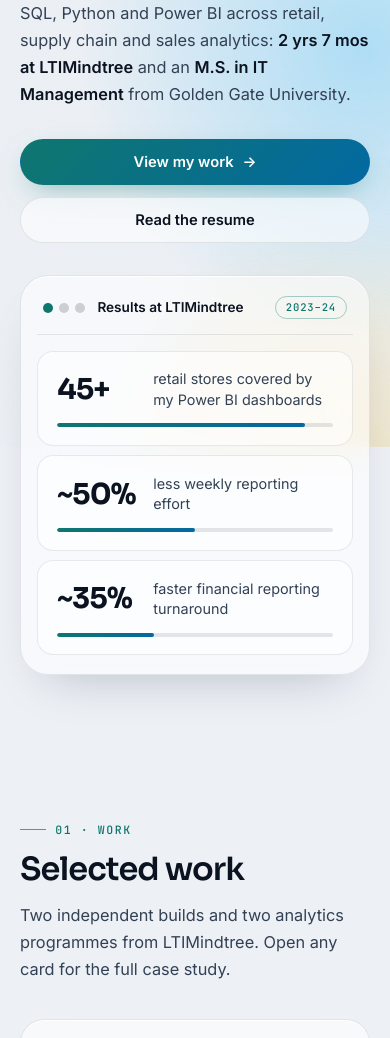
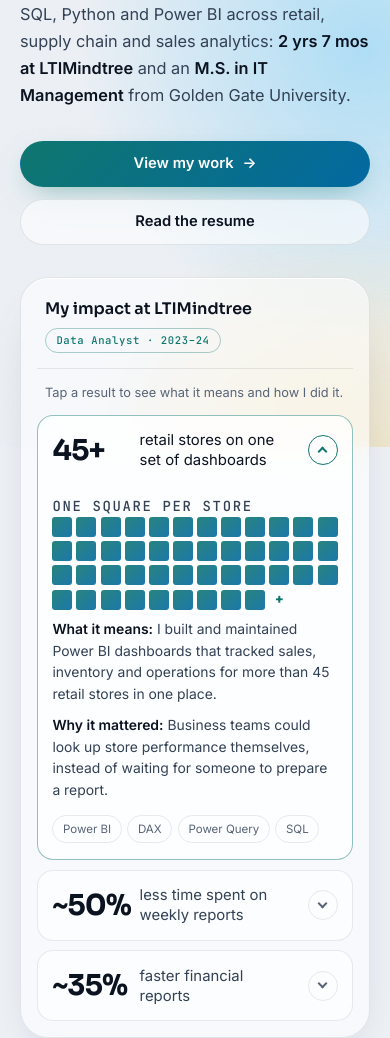
Before and after one commit to Mukeshhchandra/Mukesh-Chandra-Portfolio-v1.1, a plain HTML site: page index.html in a window 390 px wide. Shown: the part 397-1435 px from the top of the page. Drawn offline with Linux system fonts and the light colour scheme.

Commit message:
Hero: interactive "My impact" card that explains each result
- Each result opens (native <details>) to say what it means and how it was done
- 45+ stores as one square per store; ~50% and ~35% as before/after bars
- Remove the decorative window dots; wider card column, three-line headline
- Wrap the card header on small screens (no overflow at 320px)
- Reveal fallback so the hero never stays hidden if frames are delayed
- Refresh README and link-preview screenshots; note in CHANGELOG

Co-Authored-By: Claude Opus 5.5 <noreply@anthropic.com>

```diff
--- a/index.html
+++ b/index.html
@@ -313,7 +313,7 @@ h4 {
 /* =============================================================== hero */
 .hero { padding-top: clamp(7.5rem, 13vw, 9.5rem); padding-bottom: clamp(3rem, 6vw, 4.5rem); min-height: min(100svh, 60rem); display: flex; align-items: center; }
 .hero > .wrap { width: 100%; }
-.hero-grid { display: grid; grid-template-columns: minmax(0, 1.25fr) minmax(0, 0.75fr); gap: clamp(2rem, 5vw, 4.5rem); align-items: center; }
+.hero-grid { display: grid; grid-template-columns: minmax(0, 1fr) minmax(0, 0.95fr); gap: clamp(2rem, 5vw, 4.5rem); align-items: center; }
 .hero-id { display: flex; align-items: center; gap: 0.85rem; margin-bottom: 1.6rem; }
 .avatar { width: 56px; height: 56px; border-radius: 50%; object-fit: cover; object-position: center 30%; border: 2px solid color-mix(in srgb, var(--accent) 55%, transparent); flex-shrink: 0; }
 .hero-id strong { display: block; color: var(--fg); font: 600 1.02rem/1.25 var(--f-display); }
@@ -326,52 +326,62 @@ h4 {
 .badge .dot { position: relative; width: 8px; height: 8px; border-radius: 50%; background: #34d399; }
 .badge .dot::after { content: ""; position: absolute; inset: -4px; border-radius: 50%; border: 2px solid #34d399; opacity: 0; animation: ping 2.4s var(--ease) infinite; }
 @keyframes ping { 0% { transform: scale(0.6); opacity: 0.7; } 100% { transform: scale(1.6); opacity: 0; } }
-.hero h1 { font: 700 clamp(2.3rem, 4.6vw, 4rem)/1.04 var(--f-display); letter-spacing: -0.04em; margin: 0 0 1.25rem; }
+.hero h1 { font: 700 clamp(2.3rem, 4.4vw, 3.7rem)/1.05 var(--f-display); letter-spacing: -0.04em; margin: 0 0 1.25rem; }
 .grad { background: linear-gradient(100deg, var(--accent), var(--accent-2)); -webkit-background-clip: text; background-clip: text; color: transparent; }
 .hero-sub { font-size: clamp(1.02rem, 1.5vw, 1.15rem); max-width: 50ch; color: var(--fg-soft); }
 .hero-sub b { color: var(--fg); font-weight: 600; }
 .hero-cta { display: flex; flex-wrap: wrap; gap: 0.75rem; margin-top: 2rem; }
 
-/* The dashboard card: real figures from the LTIMindtree work, and the data
-   path behind them drawn as a live pipeline. */
+/* Impact card: each result opens to explain itself in plain words, with a
+   before/after comparison or a count of stores. Built on <details>, so it
+   works with no script at all. */
 .dash { padding: 1rem; border-radius: 28px; }
-.dash-top { display: flex; align-items: center; gap: 0.75rem; padding: 0.2rem 0.4rem 0.9rem; border-bottom: 1px solid var(--line); }
-.dash-dots { display: flex; gap: 6px; }
-.dash-dots i { width: 10px; height: 10px; border-radius: 50%; background: color-mix(in srgb, var(--fg) 18%, transparent); }
-.dash-dots i:first-child { background: var(--accent); }
-.dash-title { font-size: 0.85rem; font-weight: 600; color: var(--fg); }
-.dash-when { margin-left: auto; font: 500 0.66rem/1 var(--f-mono); letter-spacing: 0.08em; color: var(--accent); padding: 0.35rem 0.6rem; border-radius: 999px; border: 1px solid color-mix(in srgb, var(--accent) 35%, transparent); }
-.kpis { display: grid; gap: 0.6rem; margin: 1rem 0 0.2rem; }
-.kpi { display: grid; grid-template-columns: 6.5rem 1fr; align-items: center; column-gap: 1rem; padding: 1.1rem 1.2rem; border-radius: 16px; background: var(--panel); border: 1px solid var(--line); }
-.kpi b { display: block; font: 700 clamp(1.8rem, 3vw, 2.4rem)/1 var(--f-display); letter-spacing: -0.03em; color: var(--fg); }
-.kpi span { display: block; font-size: 0.9rem; line-height: 1.4; color: var(--fg-soft); }
-.kpi-bar { grid-column: 1 / -1; height: 4px; border-radius: 4px; margin-top: 0.85rem; background: color-mix(in srgb, var(--fg) 10%, transparent); overflow: hidden; }
-.kpi-bar i { display: block; height: 100%; border-radius: inherit; background: var(--btn-bg); transform-origin: 0 50%; }
-.js .kpi-bar i { transform: scaleX(0); }
-.js.ready .kpi-bar i { transform: scaleX(1); transition: transform 1.4s var(--ease) 0.7s; }
-.flow-box { padding: 0.9rem 0.6rem 0.5rem; border-radius: 16px; background: var(--panel); border: 1px solid var(--line); }
-.flow-label { margin: 0 0.4rem 0.4rem; font: 500 0.64rem/1.2 var(--f-mono); letter-spacing: 0.12em; text-transform: uppercase; color: var(--fg-muted); }
-.flow { width: 100%; height: auto; }
-.flow .node { fill: color-mix(in srgb, var(--fg) 6%, transparent); stroke: var(--line-strong); }
-.flow .node.hub { fill: color-mix(in srgb, var(--accent) 16%, transparent); stroke: color-mix(in srgb, var(--accent) 55%, transparent); }
-.flow .node.out { fill: color-mix(in srgb, var(--accent-2) 16%, transparent); stroke: color-mix(in srgb, var(--accent-2) 55%, transparent); }
-.flow text { fill: var(--fg); font: 600 13px var(--f-body); }
-.flow text.sub { fill: var(--fg-muted); font: 500 10.5px var(--f-mono); letter-spacing: 0.04em; }
-.flow .wire { fill: none; stroke: var(--line-strong); stroke-width: 1.5; }
-.flow .pulse { fill: none; stroke: var(--accent); stroke-width: 2.5; stroke-linecap: round; stroke-dasharray: 10 190; animation: pulse 3s linear infinite; }
-.flow .pulse.p2 { animation-delay: -1s; }
-.flow .pulse.p3 { animation-delay: -2s; }
-.flow .pulse.out { stroke: var(--accent-2); stroke-dasharray: 10 90; animation-duration: 1.5s; }
-@keyframes pulse { from { stroke-dashoffset: 200; } to { stroke-dashoffset: 0; } }
+.dash-top { display: flex; align-items: center; gap: 0.75rem; padding: 0.35rem 0.5rem 0.9rem; border-bottom: 1px solid var(--line); }
+.dash-title { font: 600 1rem/1.3 var(--f-display); color: var(--fg); }
+.dash-when { margin-left: auto; white-space: nowrap; font: 500 0.66rem/1 var(--f-mono); letter-spacing: 0.06em; color: var(--accent); padding: 0.4rem 0.65rem; border-radius: 999px; border: 1px solid color-mix(in srgb, var(--accent) 35%, transparent); }
+.dash-hint { margin: 0.85rem 0.5rem 0; font-size: 0.8rem; color: var(--fg-muted); }
+.kpis { display: grid; gap: 0.6rem; margin-top: 0.7rem; }
+.kpi { border-radius: 16px; background: var(--panel); border: 1px solid var(--line); transition: border-color 0.3s ease, background 0.3s ease; }
+.kpi:hover { border-color: var(--line-strong); }
+.kpi[open] { border-color: color-mix(in srgb, var(--accent) 45%, transparent); background: var(--panel-strong); }
+.kpi summary {
+  display: grid; grid-template-columns: 6.2rem minmax(0, 1fr) auto; align-items: center; column-gap: 1rem;
+  padding: 1rem 1.1rem; cursor: pointer; list-style: none; border-radius: 16px;
+}
+.kpi summary::-webkit-details-marker { display: none; }
+.kpi b { font: 700 clamp(1.8rem, 3vw, 2.3rem)/1 var(--f-display); letter-spacing: -0.03em; color: var(--fg); }
+.kpi-l { font-size: 0.93rem; line-height: 1.35; color: var(--fg-soft); transition: color 0.2s ease; }
+.kpi summary:hover .kpi-l, .kpi[open] .kpi-l { color: var(--fg); }
+.chev { display: grid; place-items: center; width: 30px; height: 30px; border-radius: 50%; border: 1px solid var(--line); color: var(--fg-muted); transition: transform 0.35s var(--ease), border-color 0.3s ease, color 0.3s ease; }
+.chev::before { content: ""; width: 7px; height: 7px; border-right: 2px solid currentColor; border-bottom: 2px solid currentColor; transform: translateY(-2px) rotate(45deg); }
+.kpi[open] .chev { transform: rotate(180deg); border-color: var(--accent); color: var(--accent); }
+.kpi-more { padding: 0.1rem 1.1rem 1.15rem; animation: fadeUp 0.4s var(--ease); }
+.kpi-more p { font-size: 0.87rem; line-height: 1.55; margin: 0.6rem 0 0; color: var(--fg-soft); }
+.kpi-more strong { color: var(--fg); font-weight: 600; }
+.kpi-tools { display: flex; flex-wrap: wrap; gap: 0.35rem; margin-top: 0.85rem; }
+.kpi-tools li { font-size: 0.72rem; padding: 0.22rem 0.6rem; border-radius: 999px; border: 1px solid var(--line); color: var(--fg-muted); }
+.viz-label { margin: 0 0 0.45rem; font: 500 0.62rem/1.2 var(--f-mono); letter-spacing: 0.12em; text-transform: uppercase; color: var(--fg-muted); }
+/* 45+ stores, one square each. */
+.stores { display: grid; grid-template-columns: repeat(16, minmax(0, 1fr)); gap: 4px; }
+.stores i { aspect-ratio: 1; border-radius: 3px; background: var(--btn-bg); opacity: 0.9; animation: pop 0.35s var(--ease) both; animation-delay: calc(var(--n) * 12ms); }
+.stores .plus { display: grid; place-items: center; font: 700 0.85rem/1 var(--f-display); color: var(--accent); }
+@keyframes pop { from { transform: scale(0); opacity: 0; } }
+/* Before / after bars. */
+.compare { display: grid; gap: 0.45rem; }
+.cmp { display: grid; grid-template-columns: 3.3rem minmax(0, 1fr) 3rem; align-items: center; gap: 0.6rem; font-size: 0.78rem; color: var(--fg-muted); }
+.cmp em { font-style: normal; text-align: right; color: var(--fg); font-weight: 600; font-variant-numeric: tabular-nums; }
+.track { height: 9px; border-radius: 9px; background: color-mix(in srgb, var(--fg) 9%, transparent); overflow: hidden; }
+.track i { display: block; height: 100%; width: var(--w); border-radius: inherit; background: color-mix(in srgb, var(--fg) 32%, transparent); transform-origin: 0 50%; animation: grow 0.9s var(--ease) both 0.1s; }
+.cmp.after .track i { background: var(--btn-bg); animation-delay: 0.4s; }
+@keyframes grow { from { transform: scaleX(0); } }
 
-.tools { display: flex; flex-wrap: wrap; align-items: center; gap: 0.5rem; margin-top: clamp(2.5rem, 5vw, 4rem); padding-top: 1.5rem; border-top: 1px solid var(--line); }
-.tools-label { font: 500 0.68rem/1 var(--f-mono); letter-spacing: 0.12em; text-transform: uppercase; color: var(--fg-muted); margin-right: 0.5rem; }
-.tools li { font-size: 0.84rem; font-weight: 500; color: var(--fg-soft); padding: 0.4rem 0.8rem; border-radius: 999px; border: 1px solid var(--line); background: var(--panel); transition: border-color 0.25s ease, color 0.25s ease, transform 0.3s var(--ease); }
-.tools li:hover { border-color: var(--accent); color: var(--fg); transform: translateY(-2px); }
-.tools ul { display: contents; }
 @media (max-width: 960px) { .hero-grid { grid-template-columns: 1fr; } .dash { max-width: 36rem; } }
 @media (max-width: 560px) {
-  .kpi { grid-template-columns: 5rem 1fr; }
+  .kpi summary { grid-template-columns: 4.7rem minmax(0, 1fr) auto; column-gap: 0.75rem; padding: 0.9rem; }
+  .kpi-more { padding: 0.1rem 0.9rem 1rem; }
+  .dash-top { flex-wrap: wrap; row-gap: 0.5rem; }
+  .dash-when { margin-left: 0; }
+  .stores { grid-template-columns: repeat(12, minmax(0, 1fr)); }
   .hero-cta .btn { flex: 1 1 100%; }
 }
 
@@ -692,16 +702,49 @@ html:has(.case:popover-open) { overflow: hidden; }
         </div>
       </div>
 
-      <figure class="dash glass" data-enter style="--d:3; margin:0" aria-label="Results from my retail and supply chain analytics work at LTIMindtree">
+      <figure class="dash glass" data-enter style="--d:3; margin:0" aria-label="My impact at LTIMindtree, explained">
         <div class="dash-top">
-          <span class="dash-dots" aria-hidden="true"><i></i><i></i><i></i></span>
-          <span class="dash-title">Results at LTIMindtree</span>
-          <span class="dash-when">2023&ndash;24</span>
+          <span class="dash-title">My impact at LTIMindtree</span>
+          <span class="dash-when">Data Analyst &middot; 2023&ndash;24</span>
         </div>
+        <p class="dash-hint">Tap a result to see what it means and how I did it.</p>
         <div class="kpis">
-          <div class="kpi"><b>45+</b><span>retail stores covered by my Power BI dashboards</span><div class="kpi-bar" aria-hidden="true"><i style="width:90%"></i></div></div>
-          <div class="kpi"><b>~50%</b><span>less weekly reporting effort</span><div class="kpi-bar" aria-hidden="true"><i style="width:50%"></i></div></div>
-          <div class="kpi"><b>~35%</b><span>faster financial reporting turnaround</span><div class="kpi-bar" aria-hidden="true"><i style="width:35%"></i></div></div>
+          <details class="kpi" name="impact" open>
+            <summary><b>45+</b><span class="kpi-l">retail stores on one set of dashboards</span><span class="chev" aria-hidden="true"></span></summary>
+            <div class="kpi-more">
+              <p class="viz-label">One square per store</p>
+              <div class="stores" aria-hidden="true"><i style="--n:0"></i><i style="--n:1"></i><i style="--n:2"></i><i style="--n:3"></i><i style="--n:4"></i><i style="--n:5"></i><i style="--n:6"></i><i style="--n:7"></i><i style="--n:8"></i><i style="--n:9"></i><i style="--n:10"></i><i style="--n:11"></i><i style="--n:12"></i><i style="--n:13"></i><i style="--n:14"></i><i style="--n:15"></i><i style="--n:16"></i><i style="--n:17"></i><i style="--n:18"></i><i style="--n:19"></i><i style="--n:20"></i><i style="--n:21"></i><i style="--n:22"></i><i style="--n:23"></i><i style="--n:24"></i><i style="--n:25"></i><i style="--n:26"></i><i style="--n:27"></i><i style="--n:28"></i><i style="--n:29"></i><i style="--n:30"></i><i style="--n:31"></i><i style="--n:32"></i><i style="--n:33"></i><i style="--n:34"></i><i style="--n:35"></i><i style="--n:36"></i><i style="--n:37"></i><i style="--n:38"></i><i style="--n:39"></i><i style="--n:40"></i><i style="--n:41"></i><i style="--n:42"></i><i style="--n:43"></i><i style="--n:44"></i><span class="plus">+</span></div>
+              <p><strong>What it means:</strong> I built and maintained Power BI dashboards that tracked sales, inventory and operations for more than 45 retail stores in one place.</p>
+              <p><strong>Why it mattered:</strong> Business teams could look up store performance themselves, instead of waiting for someone to prepare a report.</p>
+              <ul class="kpi-tools"><li>Power BI</li><li>DAX</li><li>Power Query</li><li>SQL</li></ul>
+            </div>
+          </details>
+          <details class="kpi" name="impact">
+            <summary><b>~50%</b><span class="kpi-l">less time spent on weekly reports</span><span class="chev" aria-hidden="true"></span></summary>
+            <div class="kpi-more">
+              <p class="viz-label">Weekly reporting effort</p>
+              <div class="compare" aria-hidden="true">
+                <div class="cmp"><span>Before</span><span class="track"><i style="--w:100%"></i></span><em>100%</em></div>
+                <div class="cmp after"><span>After</span><span class="track"><i style="--w:50%"></i></span><em>~50%</em></div>
+              </div>
+              <p><strong>What it means:</strong> The work that went into weekly reporting dropped to about half of what it was.</p>
+              <p><strong>How:</strong> The dashboards gave teams self-service access to their own numbers, so far less had to be put together by hand every week.</p>
+              <ul class="kpi-tools"><li>Power BI</li><li>Advanced Excel</li></ul>
+            </div>
+          </details>
+          <details class="kpi" name="impact">
+            <summary><b>~35%</b><span class="kpi-l">faster financial reports</span><span class="chev" aria-hidden="true"></span></summary>
+            <div class="kpi-more">
+              <p class="viz-label">Time to deliver a financial report</p>
+              <div class="compare" aria-hidden="true">
+                <div class="cmp"><span>Before</span><span class="track"><i style="--w:100%"></i></span><em>100%</em></div>
+                <div class="cmp after"><span>After</span><span class="track"><i style="--w:65%"></i></span><em>~65%</em></div>
+              </div>
+              <p><strong>What it means:</strong> Financial reports were ready about a third sooner than before.</p>
+              <p><strong>How:</strong> I automated the recurring steps that used to be done by hand: pulling the data, transforming and checking it, and generating the report.</p>
+              <ul class="kpi-tools"><li>SQL</li><li>Python</li><li>Power BI</li></ul>
+            </div>
+          </details>
         </div>
       </figure>
     </div>
@@ -1294,6 +1337,8 @@ html:has(.case:popover-open) { overflow: hidden; }
   root.classList.add('js');
   // Next frame, so the hidden start state paints before the entrance runs.
   requestAnimationFrame(function () { requestAnimationFrame(function () { root.classList.add('ready'); }); });
+  // Safety net: if frames are delayed (background tab, screenshot tools), still reveal the hero.
+  setTimeout(function () { root.classList.add('ready'); }, 900);
 
   /* ------------------------------------------------------------- toast */
   var toastEl = $('#toast'), toastTimer;
```
Also changed, not shown: docs/preview.jpg, docs/share.jpg, 1 other file.
